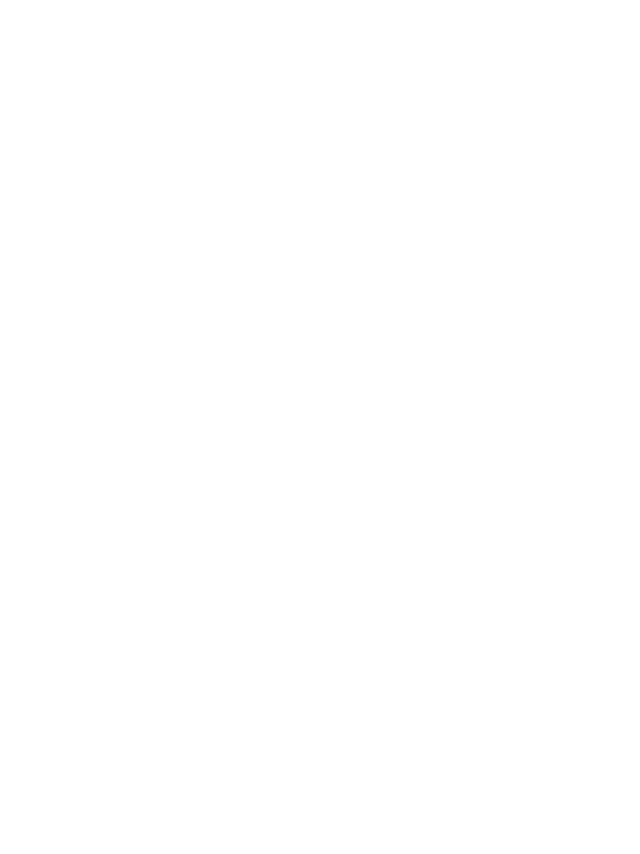
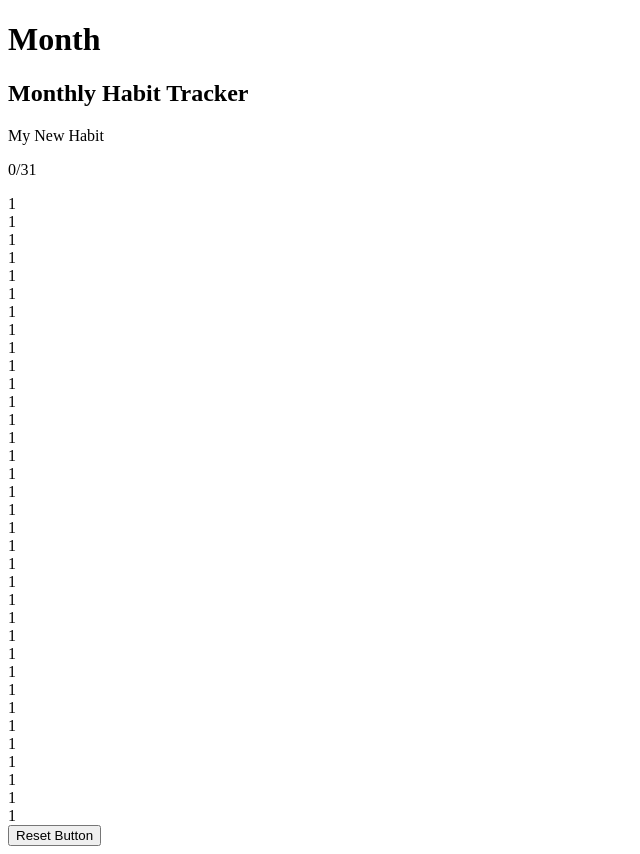
Before and after one commit to verothen/habit_tracker, a plain HTML site: page index.html in a window 1280 px wide. Shown: the whole page, without its empty margins (0-640 px from the left). Before the commit the page ends 800 px from the top, so only its background shows below. Drawn offline with Linux system fonts and the light colour scheme.

Commit message:
Update index.html

```diff
--- a/index.html
+++ b/index.html
@@ -4,9 +4,84 @@
     <meta charset="UTF-8">
     <meta name="viewport" content="width=device-width, initial-scale=1.0">
     <title>Habit Tracker</title>
+
+    <!-- miffy favicon -->
     <link rel="icon" type ="image/x-icon" href="miffy.png">
+
+    <!-- font -->
+    <link rel="preconnect" href="https://fonts.googleapis.com">
+<link rel="preconnect" href="https://fonts.gstatic.com" crossorigin>
+<link href="https://fonts.googleapis.com/css2?family=Fredoka:wght@300..700&display=swap" rel="stylesheet">
 </head>
+
 <body>
+    <!-- TITLE AND SUBTITLE-->
+     <h1 id="title">Month</h1>
+     <h2 id="subtitle">Monthly Habit Tracker</h2>
 
+     <!-- CALENDAR AREA -->
+      <div id="calendarContainer">
+        <div id="calendarDiv">
+            <div id="calendarHeading">
+                <p id="habitTitle">My New Habit</p>
+                <p id="totalDays">0/31</p>
+            </div>
+
+            <div id="calendarContent">
+                <div id="tracker">
+                    <div class="days">
+                        <div class="day">1</div>
+                        <div class="day">1</div>
+                        <div class="day">1</div>
+                        <div class="day">1</div>
+                        <div class="day">1</div>
+                        <div class="day">1</div>
+                        <div class="day">1</div>
+                    </div>
+
+                    <div class="days">
+                        <div class="day">1</div>
+                        <div class="day">1</div>
+                        <div class="day">1</div>
+                        <div class="day">1</div>
+                        <div class="day">1</div>
+                        <div class="day">1</div>
+                        <div class="day">1</div>
+                    </div>
+
+                    <div class="days">
+                        <div class="day">1</div>
+                        <div class="day">1</div>
+                        <div class="day">1</div>
+                        <div class="day">1</div>
+                        <div class="day">1</div>
+                        <div class="day">1</div>
+                        <div class="day">1</div>
+                    </div>
+
+                    <div class="days">
+                        <div class="day">1</div>
+                        <div class="day">1</div>
+                        <div class="day">1</div>
+                        <div class="day">1</div>
+                        <div class="day">1</div>
+                        <div class="day">1</div>
+                        <div class="day">1</div>
+                    </div>
+
+                    <div class="days">
+                        <div class="day">1</div>
+                        <div class="day">1</div>
+                        <div class="day">1</div>
+                        <div class="day">1</div>
+                        <div class="day">1</div>
+                        <div class="day">1</div>
+                        <div class="day">1</div>
+                    </div>
+                </div>
+            </div>
+        </div>
+      </div>
+    <button id="resetButton">Reset Button</button>
 </body>
 </html>
```
